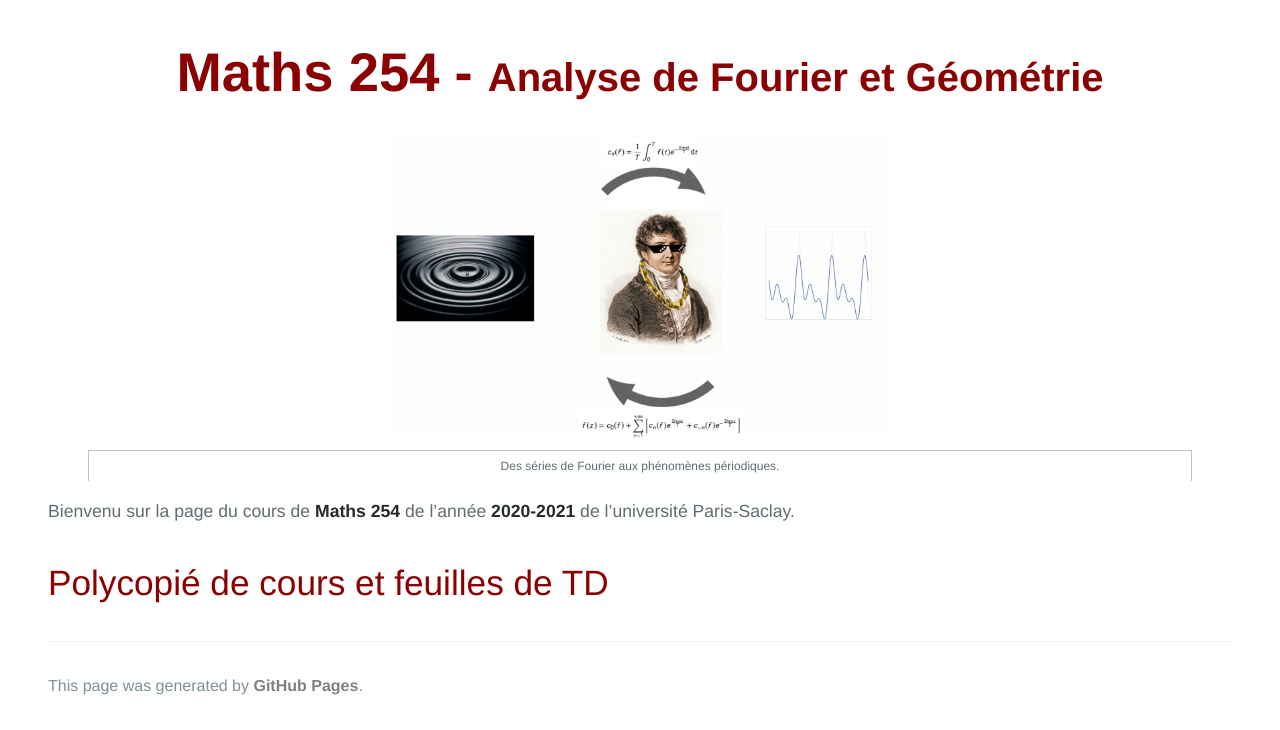
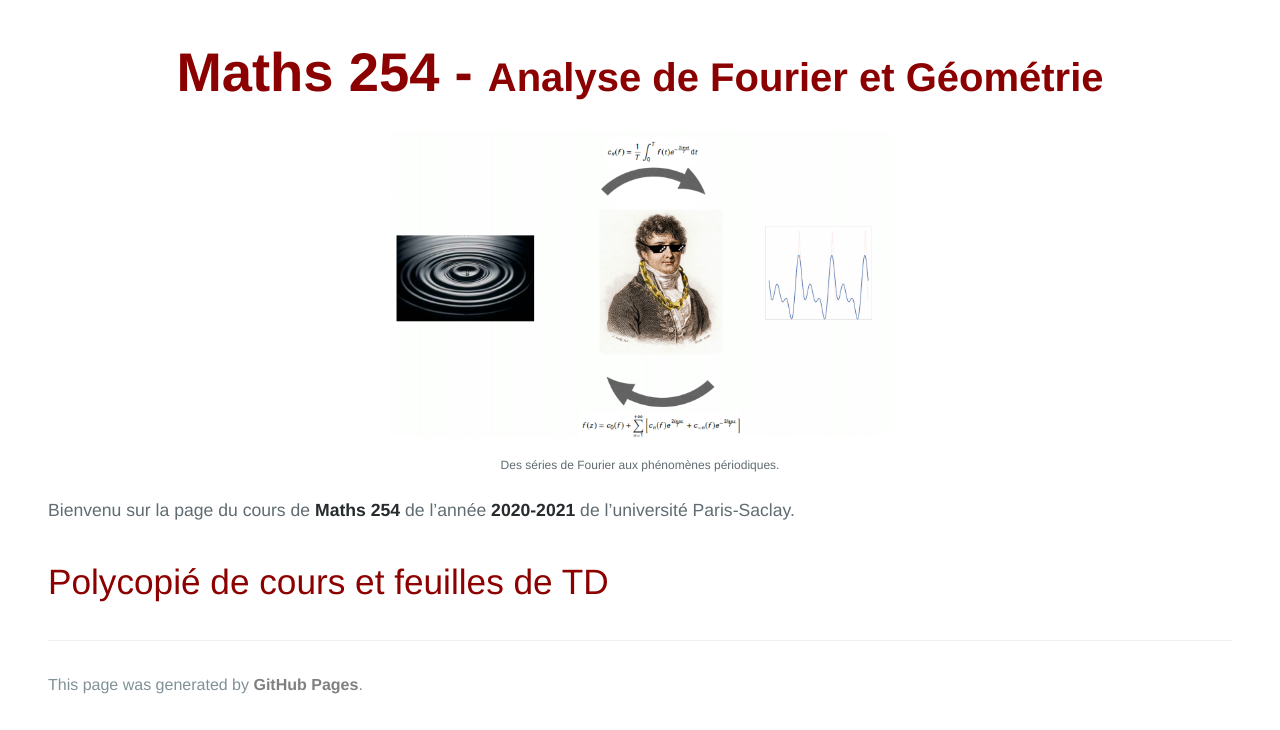
Before and after one commit to KevinDestagnol/algebre.github.io, a Jekyll site: the page built from index.md, in a window 1280 px wide. Shown: the part 260-990 px from the top of the page. Built offline with Jekyll 4.4.1, drawn with Linux system fonts in a browser that asks for light colours; some web fonts are replaced; our own code applies the rules of GitHub Pages for plain Markdown files.

Commit message:
Update jekyll-theme-cayman.scss

```diff
--- a/_sass/jekyll-theme-cayman.scss
+++ b/_sass/jekyll-theme-cayman.scss
@@ -59,13 +59,11 @@ body {
 }
 
 figure {
-  border-top: none;
   padding-top: 0;
   text-align:center;
 }
 figcaption {
   padding: 0.5em;
-  border: thin silver solid;
   border-bottom: none;
   font-size: 12px;
   font-weight:light;
```
